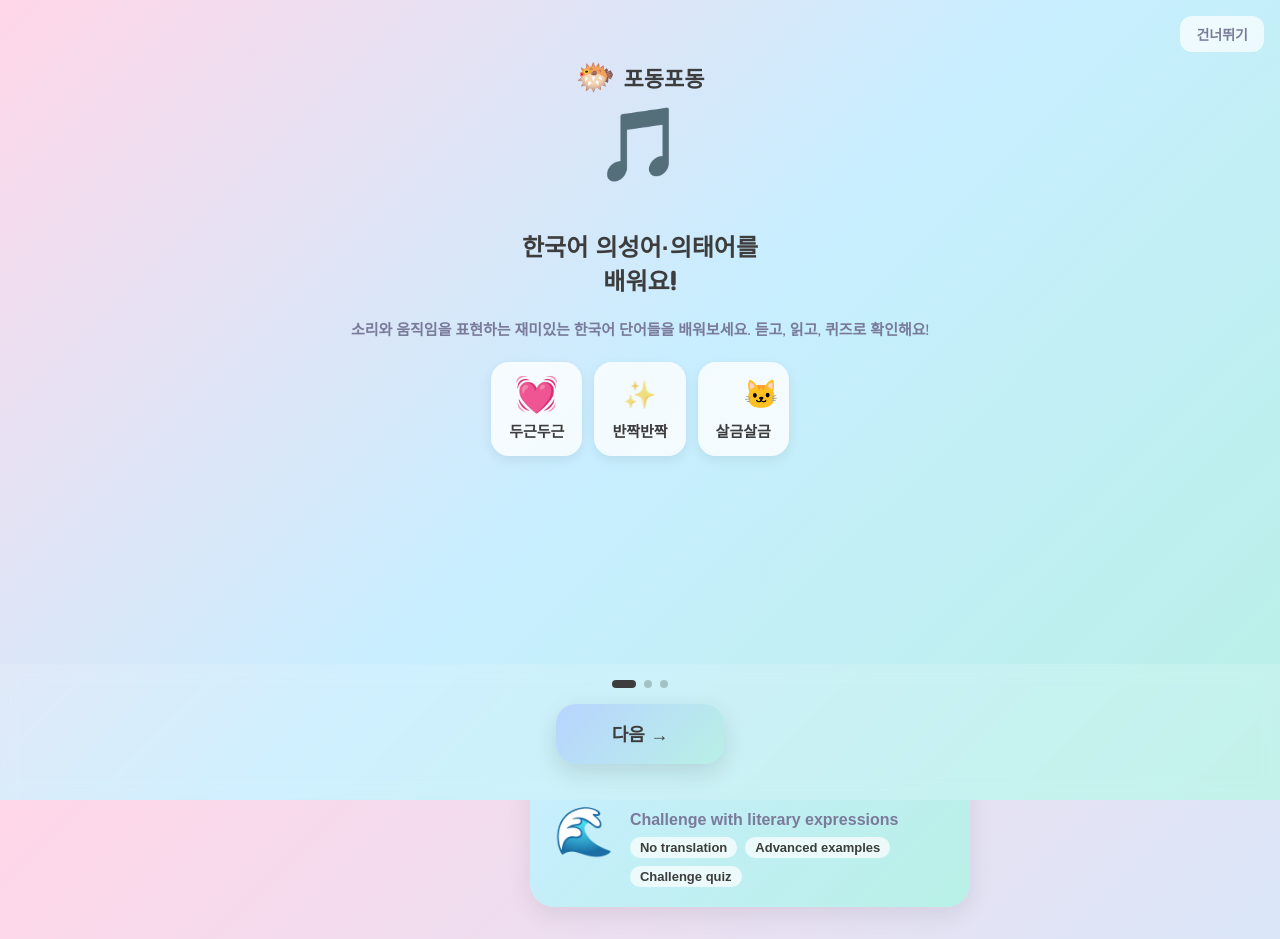
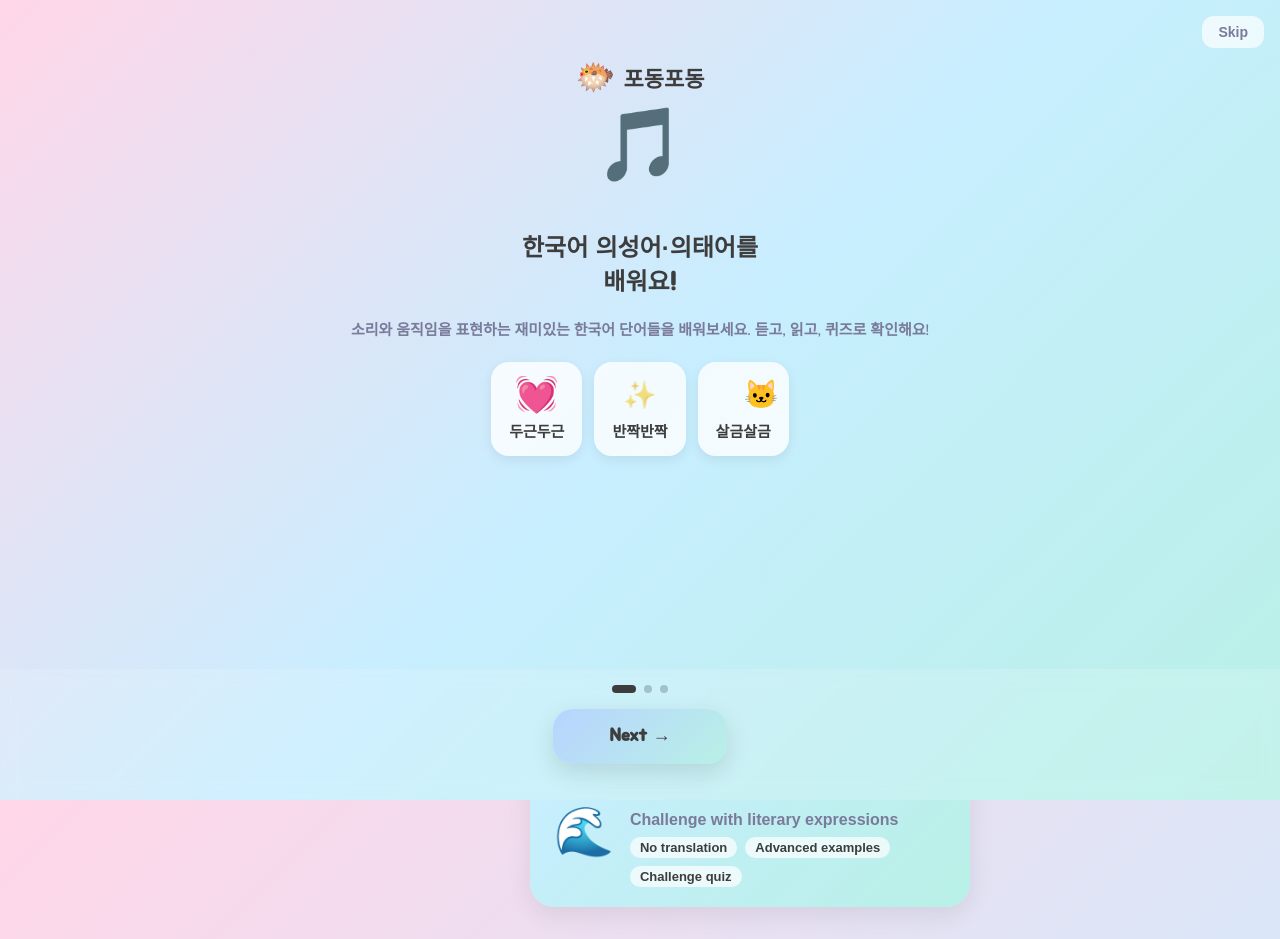
Before and after one commit to baekhappy/podong, a React (Vite) app: page / in a window 1280 px wide. Built offline with nearby package versions, Linux system fonts and the light colour scheme.

Commit message:
feat: add StreakPopup and Onboarding components for user engagement

```diff
--- a/src/components/Onboarding.tsx
+++ b/src/components/Onboarding.tsx
@@ -1,4 +1,5 @@
 import { useState } from 'react';
+import { useLanguage } from '../i18n/LanguageContext';
 
 interface Props {
   onComplete: () => void;
@@ -7,6 +8,7 @@ interface Props {
 const TOTAL = 3;
 
 export default function Onboarding({ onComplete }: Props) {
+  const { t } = useLanguage();
   const [slide, setSlide] = useState(0);
 
   const goNext = () => {
@@ -43,7 +45,7 @@ export default function Onboarding({ onComplete }: Props) {
           cursor: 'pointer',
         }}
       >
-        건너뛰기
+        {t.skip}
       </button>
 
       {/* 슬라이드 뷰포트 */}
@@ -306,7 +308,7 @@ export default function Onboarding({ onComplete }: Props) {
             transition: 'transform 0.15s',
           }}
         >
-          {slide === TOTAL - 1 ? '시작하기 🚀' : '다음 →'}
+          {slide === TOTAL - 1 ? `${t.start} 🚀` : `${t.next} →`}
         </button>
       </div>
 
--- a/src/components/StreakPopup.tsx
+++ b/src/components/StreakPopup.tsx
@@ -1,4 +1,5 @@
 import { useState, useEffect } from 'react';
+import { useLanguage } from '../i18n/LanguageContext';
 
 interface Props {
   streak: number;
@@ -6,6 +7,7 @@ interface Props {
 }
 
 export default function StreakPopup({ streak, onDismiss }: Props) {
+  const { lang, t } = useLanguage();
   const [visible, setVisible] = useState(false);
 
   useEffect(() => {
@@ -16,6 +18,10 @@ export default function StreakPopup({ streak, onDismiss }: Props) {
     }, 2100);
     return () => { clearTimeout(t1); clearTimeout(t2); };
   }, [onDismiss]);
+
+  const streakMsg = lang === 'ko'
+    ? `${streak}${t.streakPopup}`
+    : `${streak}${t.streakPopup}`;
 
   return (
     <div
@@ -45,7 +51,7 @@ export default function StreakPopup({ streak, onDismiss }: Props) {
         color: 'var(--text-dark)',
         fontFamily: "'Jua', sans-serif",
       }}>
-        {streak}일 연속 학습 중!
+        {streakMsg}
       </span>
     </div>
   );
```
